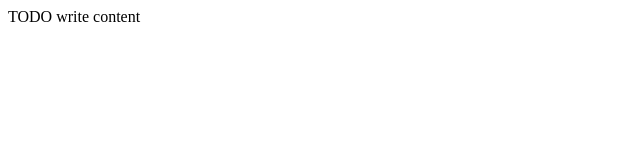
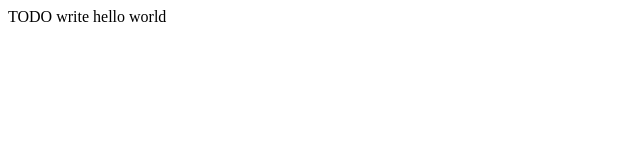
Before and after one commit to MithoonKumar/newGitTest, a website: page public_html/index.html in a window 1280 px wide. Shown: the full height of the page, 0-640 px from the left. Drawn offline with Linux system fonts and the light colour scheme.

Commit message:
Update index.html
commit

```diff
--- a/public_html/index.html
+++ b/public_html/index.html
@@ -11,6 +11,6 @@
         <meta name="viewport" content="width=device-width, initial-scale=1.0">
     </head>
     <body>
-        <div>TODO write content</div>
+        <div>TODO write hello world</div>
     </body>
 </html>
```
